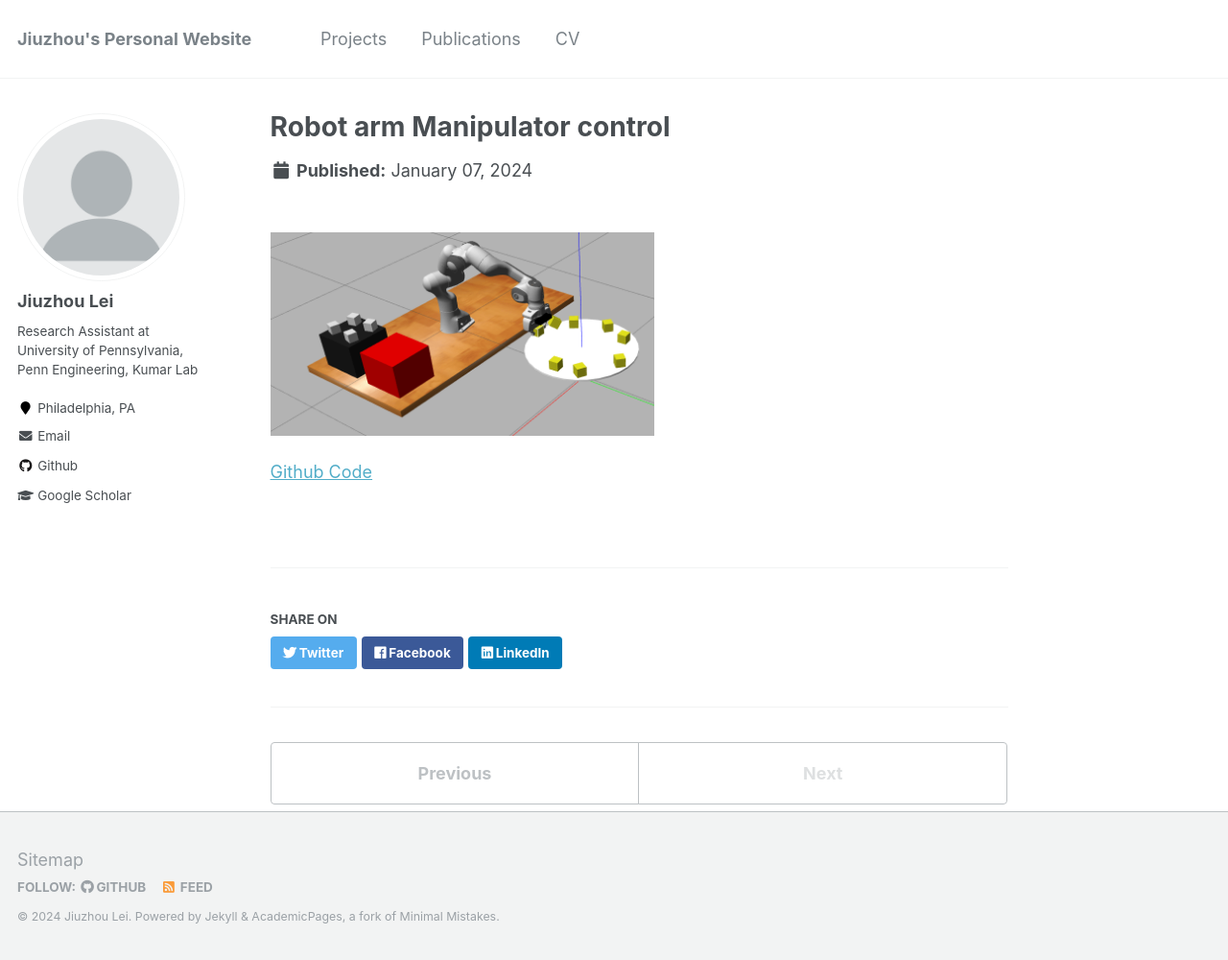
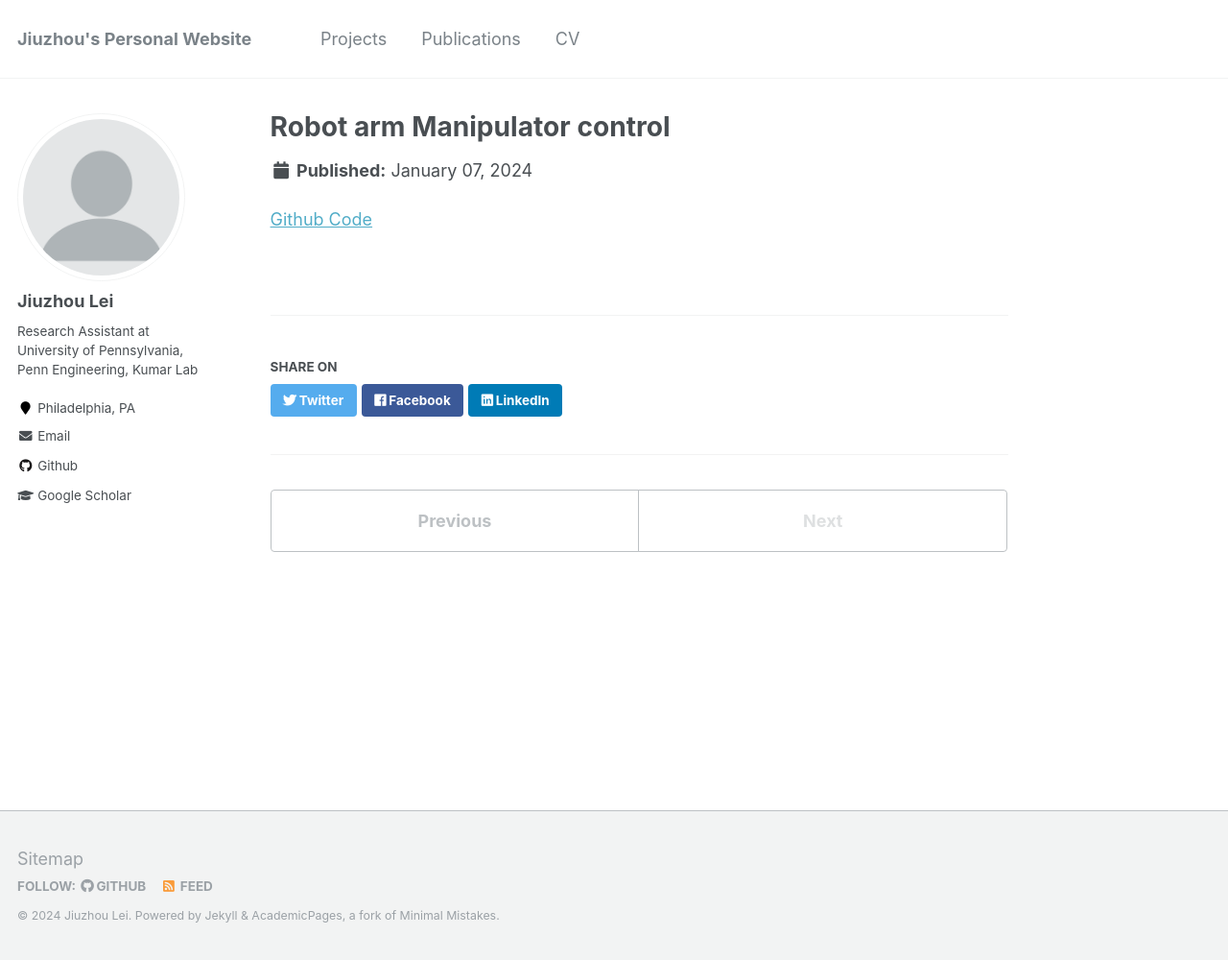
Before and after one commit to RollingOat/jiuzhou_lei.github.io, a Jekyll site: the page built from _portfolio/portfolio-5.md, in a window 1280 px wide and 1000 px high. Shown: the whole window at 96% size. Built offline with Jekyll 4.4.1, drawn with Linux system fonts in a browser that asks for light colours.

Commit message:
Update portfolio-5.md

```diff
--- a/_portfolio/portfolio-5.md
+++ b/_portfolio/portfolio-5.md
@@ -1,8 +1,7 @@
 ---
 title: "Robot arm Manipulator control"
-excerpt: "Forward kinematics, inverse Kinematics, Potential field planner, RRT planner"
+excerpt: "Forward kinematics, inverse Kinematics, Potential field planner, RRT planner<br/><img src='dynamic_grasp-min.png' width=400 height=300>"
 collection: portfolio
 ---
-<br/><img src='/images/dynamic_grasp-min.png' width=400 height=300>
 
 [Github Code](https://github.com/RollingOat/control-path-planning-trajectory-optimization-of-a-quadrotor)
```
